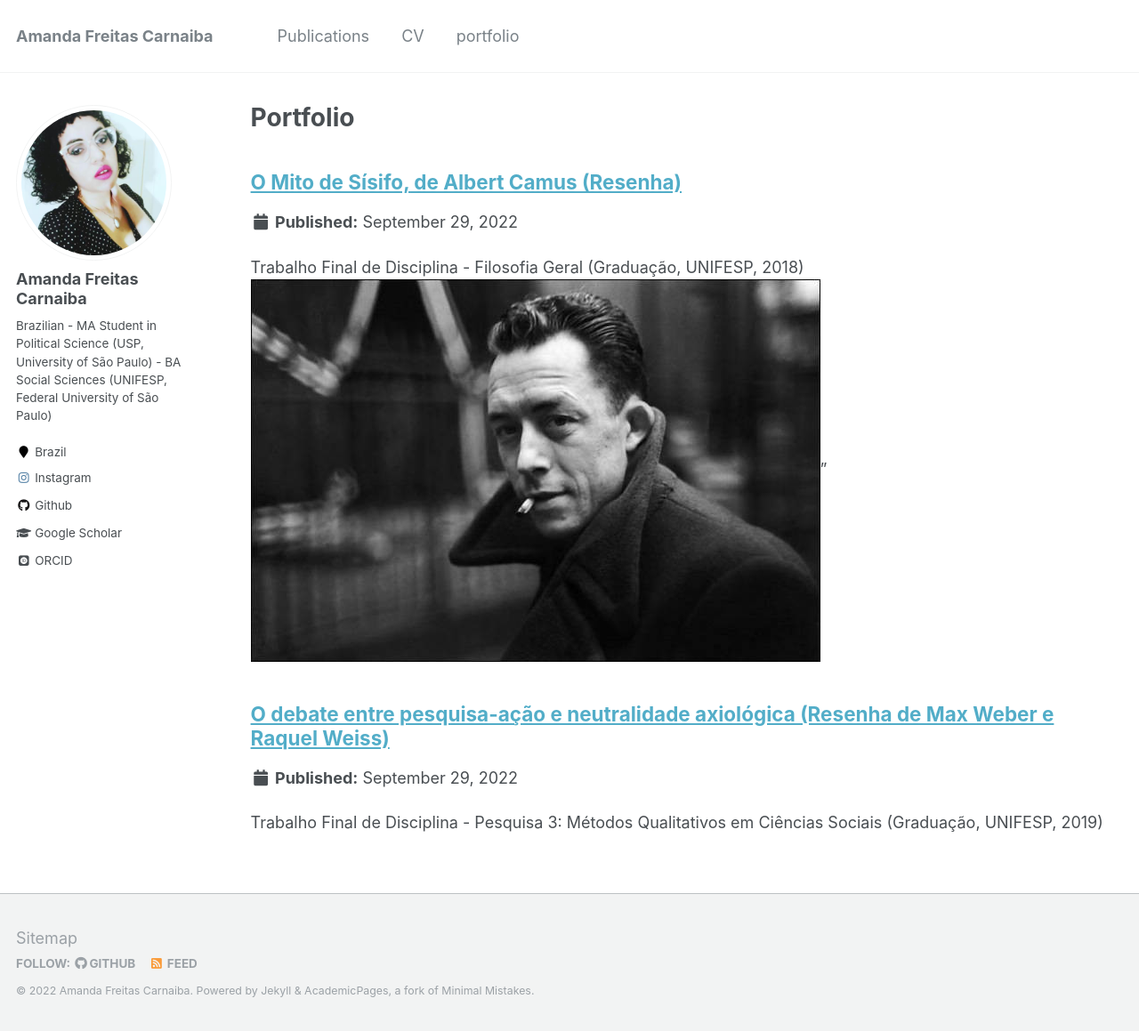
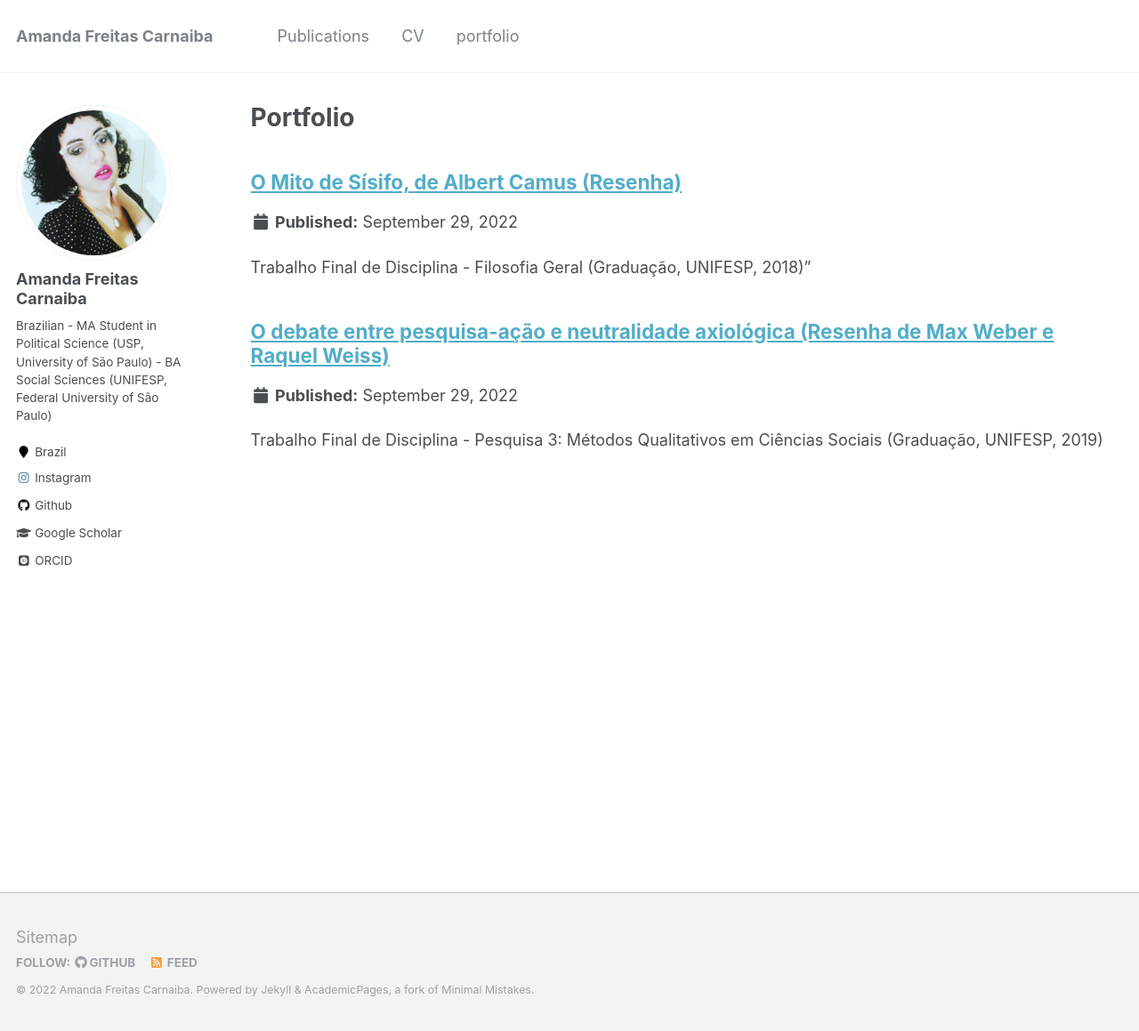
Before and after one commit to freitasamanda/freitasamanda.github.io, a Jekyll site: the page built from _pages/portfolio.html, in a window 1280 px wide and 1159 px high. Shown: the whole window at 89% size. Built offline with Jekyll 4.4.1, drawn with Linux system fonts in a browser that asks for light colours; some web fonts are replaced.

Commit message:
Update camus_sisifo.html

```diff
--- a/_portfolio/camus_sisifo.html
+++ b/_portfolio/camus_sisifo.html
@@ -1,6 +1,6 @@
 ---
 title: "O Mito de Sísifo, de Albert Camus (Resenha)"
-excerpt: Trabalho Final de Disciplina - Filosofia Geral (Graduação, UNIFESP, 2018) <img src='/images/camus.jpg'>"
+excerpt: Trabalho Final de Disciplina - Filosofia Geral (Graduação, UNIFESP, 2018)"
 collection: portfolio
 ---
 
```
